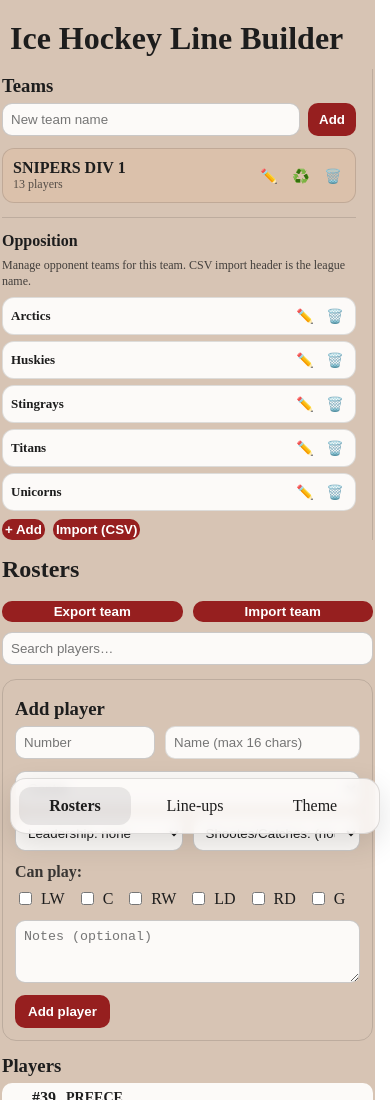
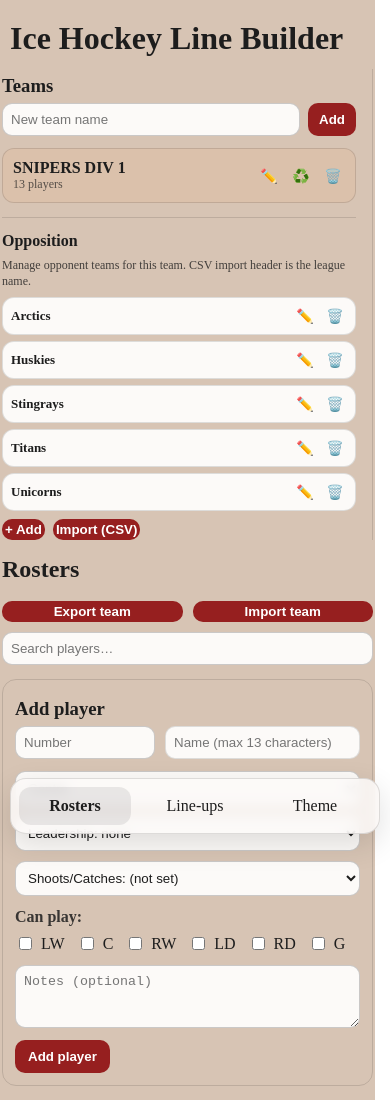
Before and after one commit to Newik83CZ/IceHockeyLineBuilder, a React (Vite) app: page / in a window 390 px wide. Shown: the top 1100 px of the page. Built offline with nearby package versions, Linux system fonts and the light colour scheme.

Commit message:
Layout adjustments

```diff
--- a/src/index.css
+++ b/src/index.css
@@ -504,6 +504,14 @@ textarea:focus {
     grid-column: 1 / -1; /* Position on its own row */
   }
 
+  .addPlayerRow2 select:nth-child(2) {
+    grid-column: 1 / -1; /* Position on its own row */
+  }
+
+  .addPlayerRow2 select:last-child {
+    grid-column: 1 / -1; /* Position on its own row */
+  }
+
   @media (max-width: 800px) and (orientation: portrait) {
     .colorRow {
       grid-template-columns: 150px 50px 70px !important;
--- a/src/pages/Lineups.jsx
+++ b/src/pages/Lineups.jsx
@@ -1217,7 +1217,7 @@ export default function Lineups({ data, setData }) {
             pointer-events: none;
           }
           :root{
-            --pillW: 272px;
+            --pillW: 335px;
             --pillGap: 10px;
             --pillH: 50px;
             --circle: 50px;
@@ -1230,7 +1230,7 @@ export default function Lineups({ data, setData }) {
           .teamTitle {
             text-align: center;
             font-weight: 900;
-            font-size: 56px;
+            font-size: 66px;
             letter-spacing: 0.5px;
             color: ${teamC};
             margin: 0;
@@ -1238,11 +1238,11 @@ export default function Lineups({ data, setData }) {
           .lineupTitle {
             text-align: center;
             font-weight: 900;
-            font-size: 28px;
+            font-size: 32px;
             margin: 16px 0 30px;
             color: ${lineupTitleC};
           }
-          .section { display: grid; gap: 14px; margin-top: 14px; }
+          .section { display: grid; gap: 14px; margin-top: 5px; }
           .pillRow {
             display: grid;
             gap: var(--pillGap);
@@ -1276,12 +1276,12 @@ export default function Lineups({ data, setData }) {
             align-items: center;
             justify-content: center;
             font-weight: 700;
-            font-size: 20px;
+            font-size: 22px;
           }
           .pillName {
             color: ${playerNameC};
             font-weight: 900;
-            font-size: 17px;
+            font-size: 22px;
             white-space: nowrap;
             overflow: hidden;
             text-overflow: ellipsis;
@@ -1300,7 +1300,7 @@ export default function Lineups({ data, setData }) {
             align-items: center;
             justify-content: center;
             font-weight: 700;
-            font-size: 20px;
+            font-size: 22px;
           }
           .goaliesStack { display: grid; gap: var(--pillGap); }
           .spacer { height: 123px; }
@@ -1323,14 +1323,14 @@ export default function Lineups({ data, setData }) {
             min-width: 0;
           }
           .leagueLogo{
-            height: 44px;
+            height: 60px;
             width: auto;
             object-fit: contain;
             border-radius: 8px;
           }
           .leagueName{
             font-weight: 900;
-            font-size: 16px;
+            font-size: 22px;
             color: ${labelsC};
             white-space: nowrap;
             overflow: hidden;
@@ -1339,7 +1339,7 @@ export default function Lineups({ data, setData }) {
           }
           .versionText{
             font-weight: 900;
-            font-size: 14px;
+            font-size: 16px;
             color: ${labelsC};
             opacity: 0.9;
             white-space: nowrap;
--- a/src/pages/Rosters.jsx
+++ b/src/pages/Rosters.jsx
@@ -508,7 +508,7 @@ export default function Rosters({ data, setData }) {
       "name",
       "preferredPosition",
       "leadership",
-      "shootes/catches",
+      "shoots/catches",
       "canPlay",
       "notes",
     ];
@@ -661,8 +661,8 @@ export default function Rosters({ data, setData }) {
             report.messages.push(`Row ${r + 1}: missing name.`);
             continue;
           }
-          const name16 =
-            trimmedName.length > 16 ? trimmedName.slice(0, 16) : trimmedName;
+          const name13 =
+            trimmedName.length > 13 ? trimmedName.slice(0, 13) : trimmedName;
 
           // ✅ Position mapping / default (now case-insensitive)
           const preferredPosition = normalizePosition(rawPos);
@@ -685,7 +685,7 @@ export default function Rosters({ data, setData }) {
 
           const playerDraft = {
             number: String(num),
-            name: name16,
+            name: name13,
             preferredPosition,
             leadership,
             stick,
@@ -1358,11 +1358,11 @@ export default function Rosters({ data, setData }) {
                   />
                   <input
                     value={draft.name}
-                    maxLength={16}
+                    maxLength={13}
                     onChange={(e) =>
                       setDraft((p) => ({ ...p, name: e.target.value }))
                     }
-                    placeholder="Name (max 16 chars)"
+                    placeholder="Name (max 13 characters)"
                   />
                 </div>
 
@@ -1372,7 +1372,7 @@ export default function Rosters({ data, setData }) {
                   style={{
                     display: "grid",
                     gridTemplateColumns:
-                      "minmax(0, 160px) minmax(0, 160px) minmax(0, 160px)",
+                      "minmax(0, 1fr) minmax(0, 1fr) minmax(0, 1fr)",
                     gap: 10,
                     minWidth: 0,
                   }}
@@ -1438,7 +1438,7 @@ export default function Rosters({ data, setData }) {
                   >
                     {STICKS.map((s) => (
                       <option key={s} value={s}>
-                        {s === "" ? "Shootes/Catches: (not set)" : s}
+                        {s === "" ? "Shoots/Catches: (not set)" : s}
                       </option>
                     ))}
                   </select>
```
